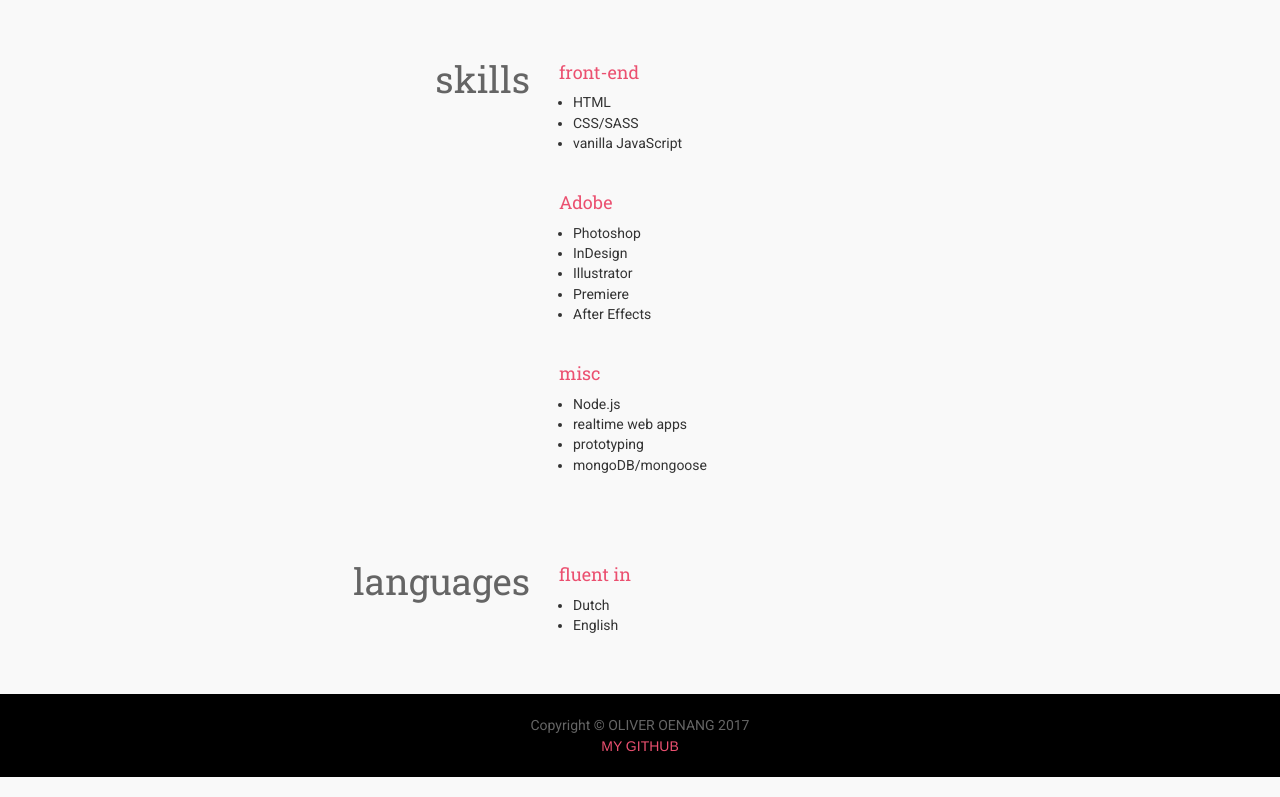
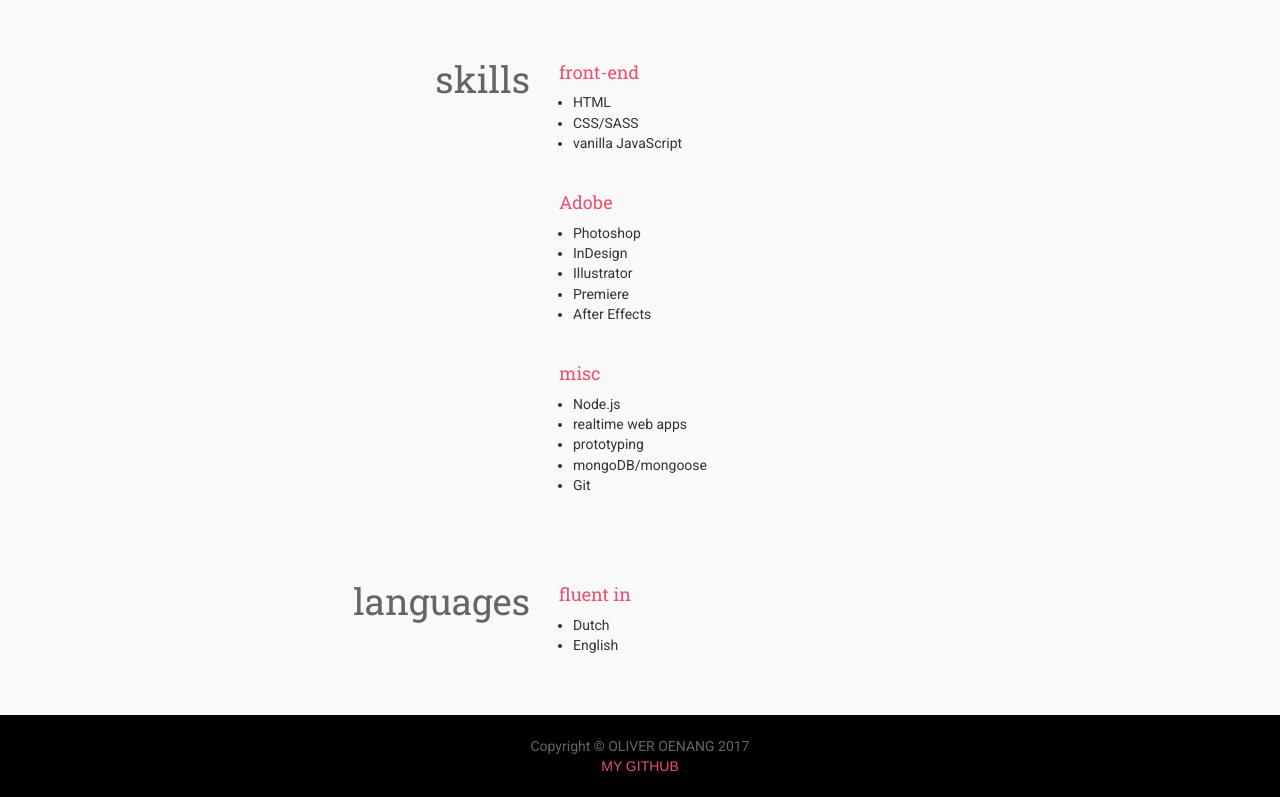
Before and after one commit to olli208/olli208.github.io, a plain HTML site: page cv.html in a window 1280 px wide. Shown: the part 2178-2975 px from the top of the page. Drawn offline with nearby package versions, Linux system fonts and the light colour scheme; some packages are replaced by stand-ins of ours; files whose address does not match are found by name.

Commit message:
update cv skills

```diff
--- a/cv.html
+++ b/cv.html
@@ -218,6 +218,7 @@
                     <li><p>realtime web apps</p></li>
                     <li><p>prototyping</p></li>
                     <li><p>mongoDB/mongoose</p></li>
+                    <li><p>Git</p></li>
                 </ul>
             </div>
 
```
